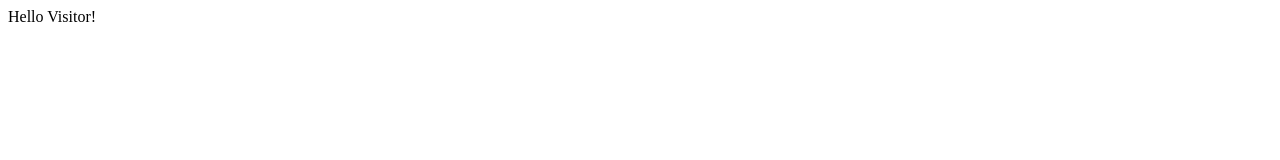
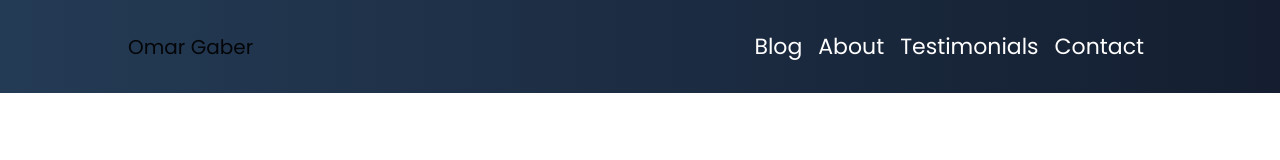
Before and after one commit to omargaber/omargaber.github.io, a plain HTML site: page index.html in a window 1280 px wide. Drawn offline with nearby package versions, Linux system fonts and the light colour scheme.

Commit message:
Added a navigation bar

```diff
--- /dev/null
+++ b/css/style.css
@@ -0,0 +1,33 @@
+/* Google Fonts Import */
+@import url('https://fonts.googleapis.com/css?family=Alegreya+Sans|Great+Vibes|Poppins&display=swap');
+
+
+.navbar {
+    /* Moonlit Asteroid Gradient */
+    /* background: #0F2027;
+    background: -webkit-linear-gradient(to right, #2C5364, #203A43, #0F2027);
+    background: linear-gradient(to right, #2C5364, #203A43, #0F2027); */
+
+    /* Royal Gradient */
+    background: #141E30;
+    background: -webkit-linear-gradient(to right, #243B55, #141E30);
+    background: linear-gradient(to right, #243B55, #141E30);
+
+    width: 100% !important;
+    height: 30% !important;
+    padding-top: 1em;
+    padding-bottom: 1em;
+    padding-right: 10%;
+    padding-left: 10%;
+    font-family: 'Poppins';
+    font-size: 22px;
+}
+
+.nav-item {
+    color: white !important;
+}
+
+#navbarNavAltMarkup {
+    display: flex;
+    justify-content: flex-end;
+}
--- a/index.html
+++ b/index.html
@@ -1,11 +1,51 @@
-<head>
-<title>Omar Gaber's site</title>
-</head>
+<!DOCTYPE html>
+<html lang="en">
 
-<body>
-<div id="application">
-<p> {{ message }} </p>
-</div>
-<script src='https://unpkg.com/vue'></script>
-<script src='js/index.js'></script>
-</body>
+    <head>
+        <meta charset="UTF-8">
+        <meta name="viewport" content="width=device-width, initial-scale=1.0">
+        <meta http-equiv="X-UA-Compatible" content="ie=edge">
+        <link href="https://stackpath.bootstrapcdn.com/bootstrap/4.3.1/css/bootstrap.min.css" rel="stylesheet"
+            integrity="sha384-ggOyR0iXCbMQv3Xipma34MD+dH/1fQ784/j6cY/iJTQUOhcWr7x9JvoRxT2MZw1T" crossorigin="anonymous">
+        <link rel="stylesheet" href="css/style.css">
+        <script src="https://code.jquery.com/jquery-3.3.1.js"
+            integrity="sha256-2Kok7MbOyxpgUVvAk/HJ2jigOSYS2auK4Pfzbm7uH60=" crossorigin="anonymous"></script>
+        <title>Omar Gaber</title>
+
+    </head>
+
+    <body>
+
+        <div class="nav-bar">
+            <nav class="navbar navbar-expand-lg navbar-light bg-light">
+                <a class="navbar-brand" href="#">Omar Gaber</a>
+
+                <div class="collapse navbar-collapse" id="navbarNavAltMarkup">
+                    <div class="navbar-nav">
+                        <a class="nav-item nav-link active" href="#">Blog <span class="sr-only">(current)</span></a>
+                        <a class="nav-item nav-link" href="#">About</a>
+                        <a class="nav-item nav-link" href="#">Testimonials</a>
+                        <a class="nav-item nav-link" href="#">Contact</a>
+                    </div>
+                </div>
+            </nav>
+        </div>
+        <div class="container">
+            <div class="about">
+                <div class="skills"></div>
+            </div>
+            <div class="testimonials"></div>
+            <div class="contact"></div>
+        </div>
+
+
+        <!-- <script src='https://unpkg.com/vue'></script> -->
+        <script src="https://stackpath.bootstrapcdn.com/bootstrap/4.3.1/js/bootstrap.min.js"
+            integrity="sha384-JjSmVgyd0p3pXB1rRibZUAYoIIy6OrQ6VrjIEaFf/nJGzIxFDsf4x0xIM+B07jRM" crossorigin="anonymous">
+        </script>
+        <script src="https://stackpath.bootstrapcdn.com/bootstrap/4.3.1/js/bootstrap.bundle.min.js"
+            integrity="sha384-xrRywqdh3PHs8keKZN+8zzc5TX0GRTLCcmivcbNJWm2rs5C8PRhcEn3czEjhAO9o" crossorigin="anonymous">
+        </script>
+    </body>
+
+</html>
--- a/js/index.js
+++ /dev/null
@@ -1,6 +0,0 @@
-new Vue({
-  el: "#application",
-  data: {
-    message: "Hello Visitor!"
-  }
-});
```
